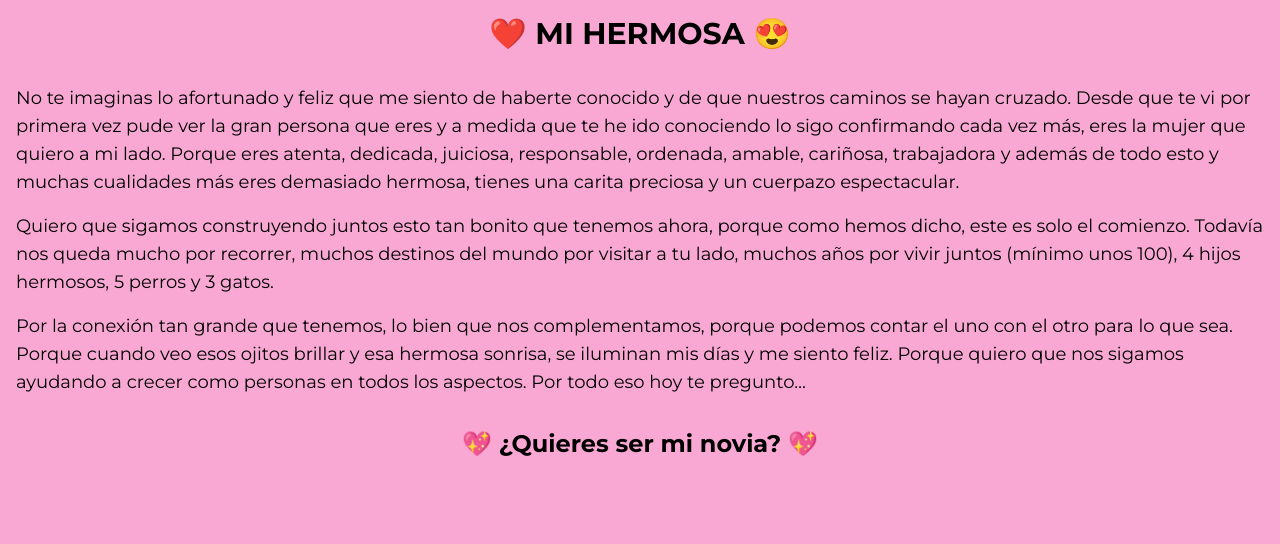
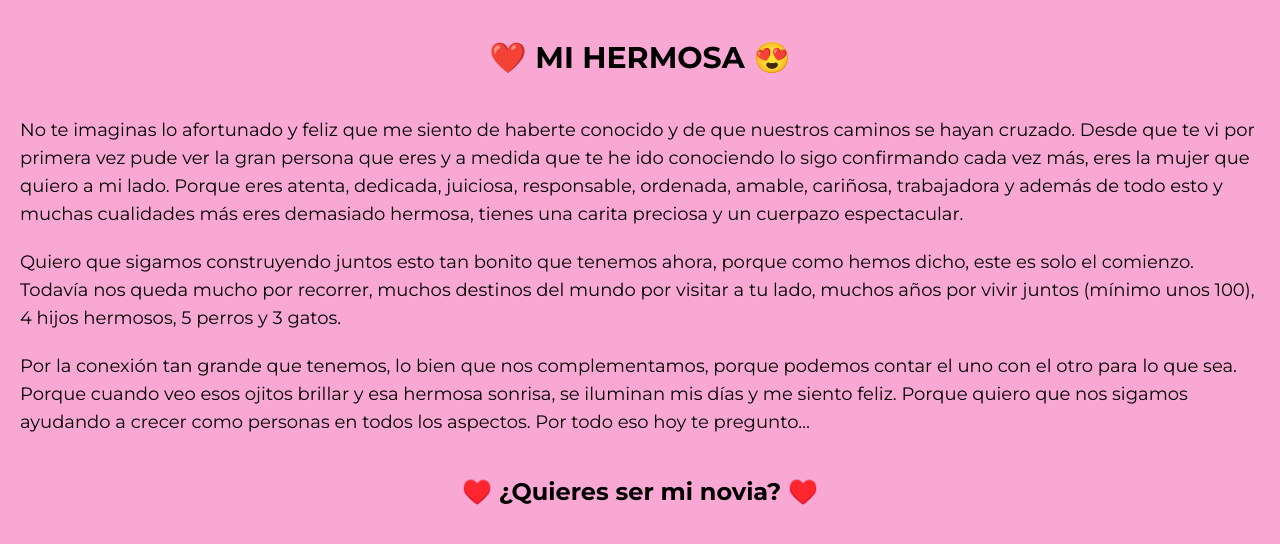
Before and after one commit to paquijar/cami-pablo, a Next.js app: page / in a window 1280 px wide. Shown: the top 544 px of the page. Built offline with nearby package versions, Linux system fonts and the light colour scheme.

Commit message:
design changes

```diff
--- a/pages/index.tsx
+++ b/pages/index.tsx
@@ -2,12 +2,12 @@ import type { NextPage } from "next";
 
 const Home: NextPage = () => {
   return (
-    <div className="p-4">
-      <h1 className="text-center text-3xl capitalize mb-8 font-bold">
+    <div className="p-5 py-10">
+      <h1 className="text-center text-3xl capitalize mb-10 font-bold">
         ❤️ MI HERMOSA 😍
       </h1>
       <div className="text-lg">
-        <p className="mb-4">
+        <p className="mb-5">
           No te imaginas lo afortunado y feliz que me siento de haberte conocido
           y de que nuestros caminos se hayan cruzado. Desde que te vi por
           primera vez pude ver la gran persona que eres y a medida que te he ido
@@ -17,14 +17,14 @@ const Home: NextPage = () => {
           cualidades más eres demasiado hermosa, tienes una carita preciosa y un
           cuerpazo espectacular.
         </p>
-        <p className="mb-4">
+        <p className="mb-5">
           Quiero que sigamos construyendo juntos esto tan bonito que tenemos
           ahora, porque como hemos dicho, este es solo el comienzo. Todavía nos
           queda mucho por recorrer, muchos destinos del mundo por visitar a tu
           lado, muchos años por vivir juntos (mínimo unos 100), 4 hijos
           hermosos, 5 perros y 3 gatos.
         </p>
-        <p className="mb-8">
+        <p className="mb-10">
           Por la conexión tan grande que tenemos, lo bien que nos
           complementamos, porque podemos contar el uno con el otro para lo que
           sea. Porque cuando veo esos ojitos brillar y esa hermosa sonrisa, se
@@ -34,7 +34,7 @@ const Home: NextPage = () => {
         </p>
       </div>
       <h2 className="text-center text-2xl font-bold">
-        💖 ¿Quieres ser mi novia? 💖
+        ♥️ ¿Quieres ser mi novia? ♥️
       </h2>
     </div>
   );
```
